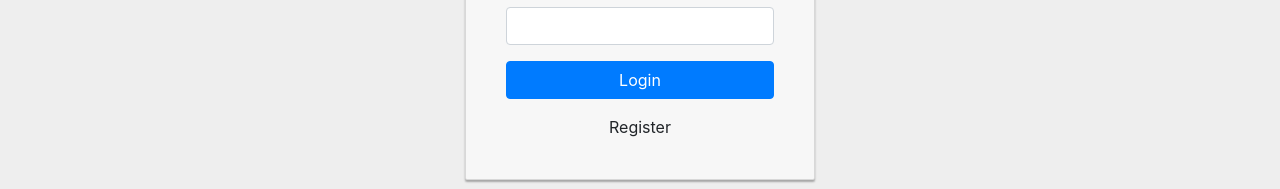
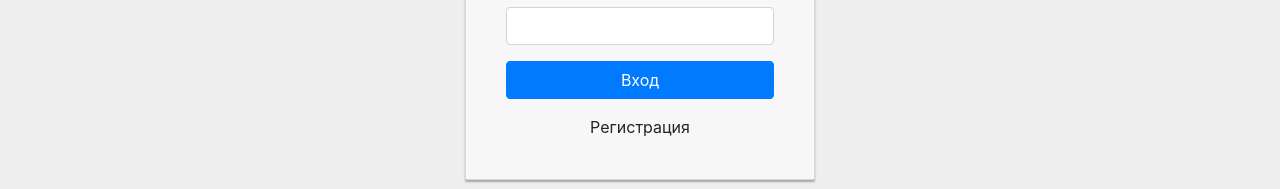
Before and after one commit to tantarin/edtech-club-frontend, a React (Create React App) app: page /login in a window 1280 px wide. Shown: the part 396-585 px from the top of the page. Built offline with nearby package versions, Linux system fonts and the light colour scheme.

Commit message:
правки

```diff
--- a/src/components/Login.tsx
+++ b/src/components/Login.tsx
@@ -99,7 +99,7 @@ const Login: React.FC<Props> = () => {
                   {loading && (
                     <span className="spinner-border spinner-border-sm"></span>
                   )}
-                  <span>Login</span>
+                  <span>Вход</span>
                 </button>
               </div>
 
@@ -112,7 +112,7 @@ const Login: React.FC<Props> = () => {
               )}
             </Form>
           </Formik>
-        <Link className='mx-auto' to={"/register"}>Register</Link>
+        <Link className='mx-auto' to={"/register"}>Регистрация</Link>
         </div>
       </div>
     </div>
```
